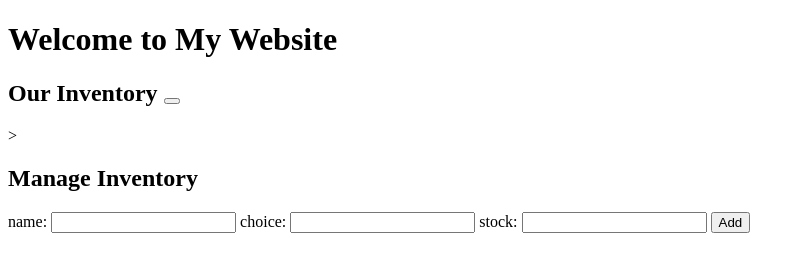
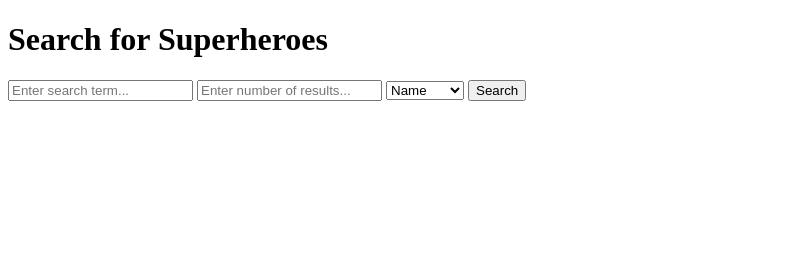
Before and after one commit to asrikum/SE3316-Lab3, a website: page client/index.html in a window 1280 px wide. Shown: the whole page, without its empty margins (0-805 px from the left). Drawn offline with Linux system fonts and the light colour scheme.

Commit message:
Included Step 1 Front-End

```diff
--- a/client/index.html
+++ b/client/index.html
@@ -3,28 +3,24 @@
 <head>
 <meta charset="UTF-8">
 <meta name="viewport" content="width=device-width, initial-scale=1.0">
-    <meta http-equiv="X-UA-Compatible" content="ie=edge">
-    <title>My Website</title>
-    <link rel="stylesheet" href="style.css">
+<title>Superhero Search</title>
 </head>
 <body>
-    <main>
-        <h1>Welcome to My Website</h1>
-        <div class="intro">
-          <h2>Our Inventory <button id = "get-inventory"></h2>
-            <ol id ="inventory"></ol>>
+<h1>Search for Superheroes</h1>
+<div id="searchForm">
+  <input type="text" id="searchTerm" placeholder="Enter search term..." >
+  <input type="text" id="displayvolume" placeholder="Enter number of results..." >
+  <select id="category">
+    <option value="name">Name</option>
+    <option value="Race">Race</option>
+    <option value="Publisher">Publisher</option>
+    <option value="power">Power</option>
+  </select>
+  <button type="submit" id="submit">Search</button>
+  <div id="results"></div>
 </div>
-          <div class="admin">
-            <h2>Manage Inventory</h2>
-            <span>
-            name: <input type="text" id='name'>
-            choice: <input type="text" id='choice'>
-            stock: <input type="text" id='stock'>
-            <button id="additem">Add</button>
-            </span>
-            <span id="status"></span>
-          </div>
-    </main>
-	<script src="script.js"></script>
+
+
+<script src = "superhero.js"></script>
 </body>
 </html>
```
Lines whose indentation alone changed are shown as unchanged.
